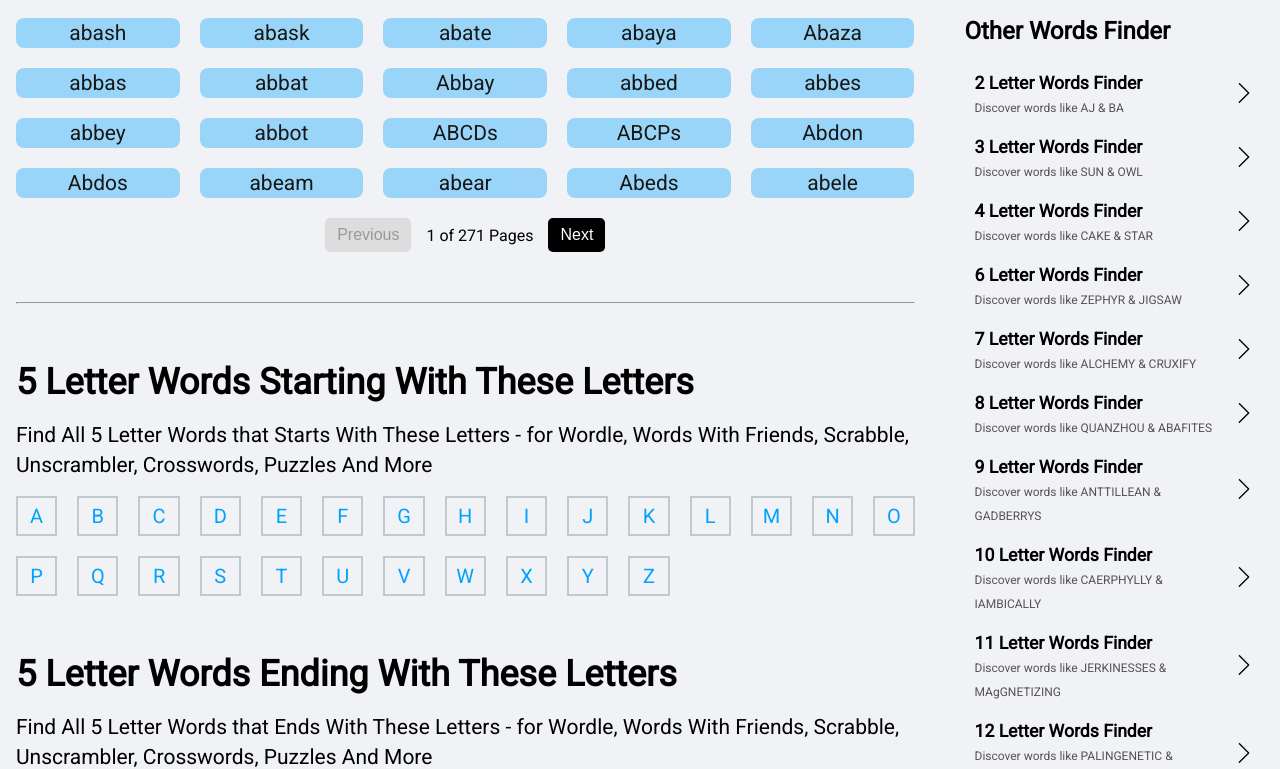
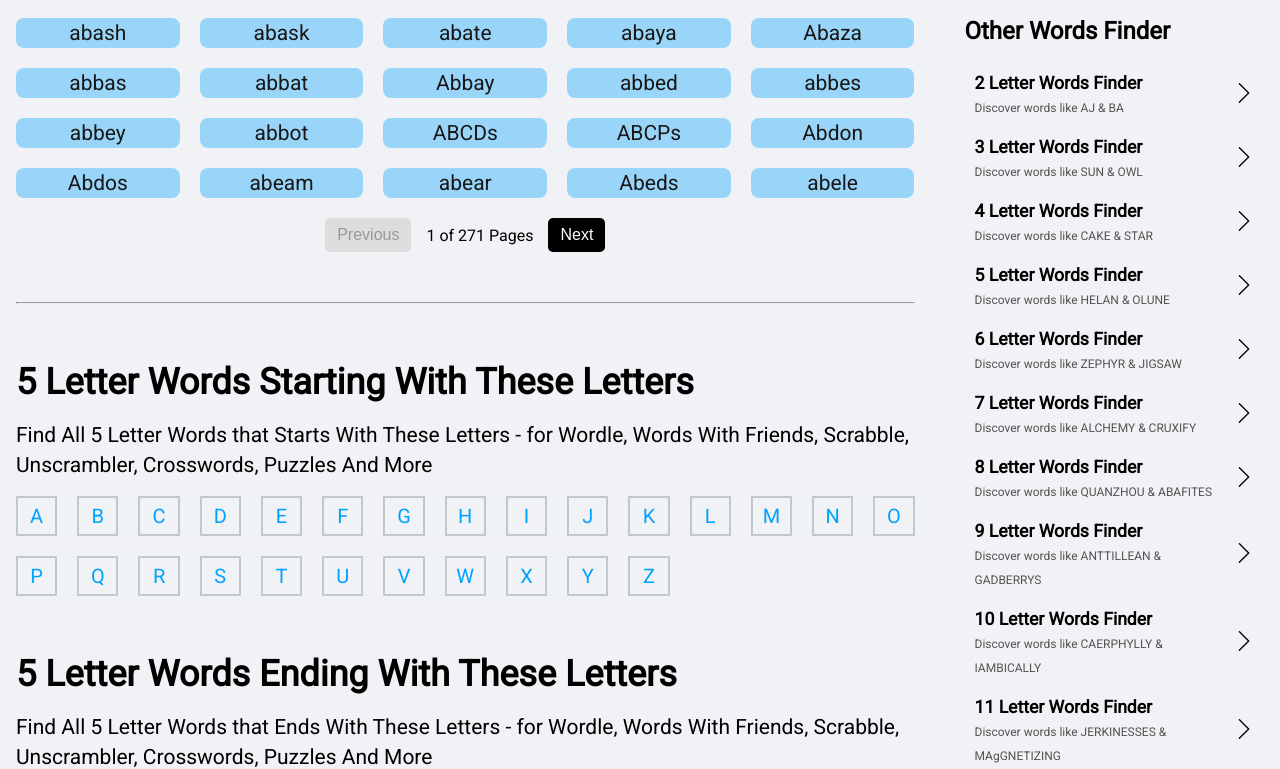
Before and after one commit to chetan-thakur654/findwords, a Next.js app: page / in a window 1280 px wide. Shown: the part 738-1507 px from the top of the page. Built offline with nearby package versions, Linux system fonts and the light colour scheme.

Commit message:
made some changes

```diff
--- a/src/app/(main layout)/(page layout)/layout.jsx
+++ b/src/app/(main layout)/(page layout)/layout.jsx
@@ -6,59 +6,9 @@ import { SlArrowRight } from "react-icons/sl";
 import Link from "next/link";
 
 export default function layout({ children }) {
-  const filterData = mainPages.filter((page) => page.link !== "");
-
   return (
     <div className={styles.home}>
-      <div className={styles.left}>
-        {/* <section>
-          <h1>5 Letter Words Finder</h1>
-          <p>
-            If you’re a fan of word games like wordle, word with friends,
-            scrabble, puzzles, or anagrams, you know how frustrating it can be
-            to find a 5 letter word that fits your needs. Sometimes, you have a
-            clue, a pattern, or a list of letters, but you can’t think of a word
-            that matches them.
-          </p>
-          <p>
-            That’s why we created the 5 Letter Words Finder, a simple tool that
-            helps you find any 5 letter word in seconds.
-          </p>
-          <WordList data={data} />
-        </section>
-        <hr />
-        <section>
-          <RelatedWords
-            title={`${lNum} Letter Words Starting With These Letters`}
-            description={`Find All ${lNum} Letter Words that Starts With These Letters -  for Wordle, Words With Friends, Scrabble, Unscrambler, Crosswords, Puzzles And More`}
-            word_finder={word_finder}
-            filterType={"starts-with"}
-            aToz={aToz}
-          />
-          <RelatedWords
-            title={`${lNum} Letter Words Ending With These Letters`}
-            description={`Find All ${lNum} Letter Words that Ends With These Letters -  for Wordle, Words With Friends, Scrabble, Unscrambler, Crosswords, Puzzles And More`}
-            word_finder={word_finder}
-            filterType={"ends-with"}
-            aToz={aToz}
-          />
-          <RelatedWords
-            title={`${lNum} Letter Words With These Letters`}
-            description={`Find All ${lNum} Letter Words Containing These Letters -  for Wordle, Words With Friends, Scrabble, Unscrambler, Crosswords, Puzzles And More`}
-            word_finder={word_finder}
-            filterType={"with-exactly"}
-            aToz={aToz}
-          />
-          <RelatedWords
-            title={`${lNum} Letter Words With These Letters In The Middle`}
-            description={`Find All ${lNum} Letter Words With These Letters In The middle -  for Wordle, Words With Friends, Scrabble, Unscrambler, Crosswords, Puzzles And More`}
-            word_finder={word_finder}
-            filterType={"in-middle"}
-            aToz={aToz}
-          />
-        </section> */}
-        {children}
-      </div>
+      <div className={styles.left}>{children}</div>
       <aside className={styles.right}>
         <div className="sidebar-Item">
           <div className="filter-words">
@@ -72,8 +22,7 @@ export default function layout({ children }) {
             <h2>Other Words Finder</h2>
             <div className="finder-list">
               <ul>
-                {filterData &&
-                  filterData.map(({ name, link, data }) => (
+                {mainPages?.map(({ name, link, data }) => (
                   <li>
                     <Link href={`/${link}`}>
                       <div>
--- a/src/app/(main layout)/(page layout)/page.jsx
+++ b/src/app/(main layout)/(page layout)/page.jsx
@@ -4,11 +4,11 @@ import { fetchAllWords } from "../../../../utility/fetchAllWords";
 import { RelatedWords } from "../../../../components/relatedWordsSection/relatedWords";
 
 export default async function Home() {
-  const data = await fetchAllWords(5);
+  const lNum = "5";
+  const word_finder = "5-letter-words";
+
+  const data = await fetchAllWords(lNum);
   const { finalData } = data;
-
-  const lNum = 5;
-  const word_finder = "5-letter-words";
 
   return (
     <>
@@ -25,7 +25,7 @@ export default async function Home() {
           That’s why we created the 5 Letter Words Finder, a simple tool that
           helps you find any 5 letter word in seconds.
         </p>
-        {finalData && finalData.length > 0 && <WordList data={finalData} />}
+        {finalData?.length > 0 && <WordList data={finalData} />}
       </section>
       <hr />
       <section>
--- a/src/app/api/[whatIs]/[wordsLength]/route.js
+++ b/src/app/api/[whatIs]/[wordsLength]/route.js
@@ -3,7 +3,7 @@ import { words } from "../../../../../data/words";
 import { getWords } from "../../../../../apiUtility/routHelper";
 
 export async function GET(NextRequest, { params }) {
-  const { whatIs, wordsLength } = params;
+  const { wordsLength } = params;
 
   try {
     const lengthMatch = await words.find(
```
Lines whose indentation alone changed are shown as unchanged.
